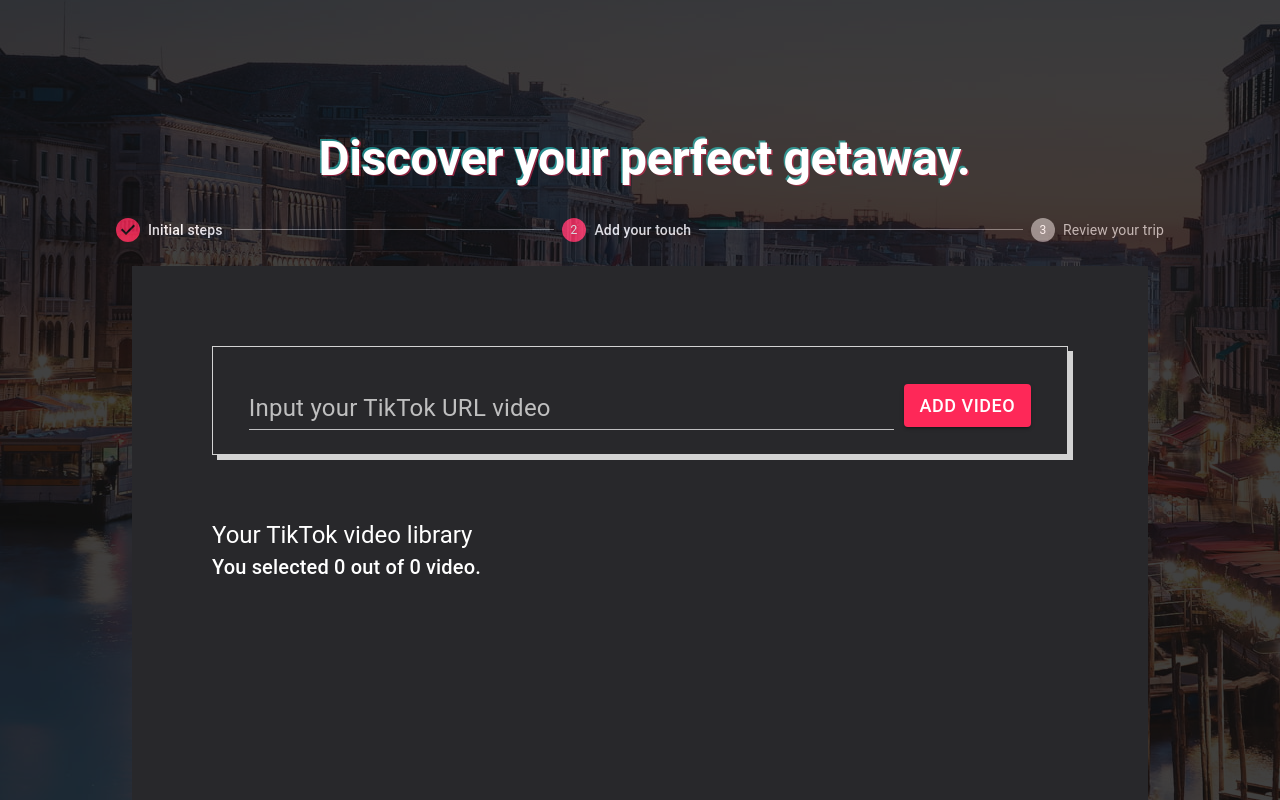
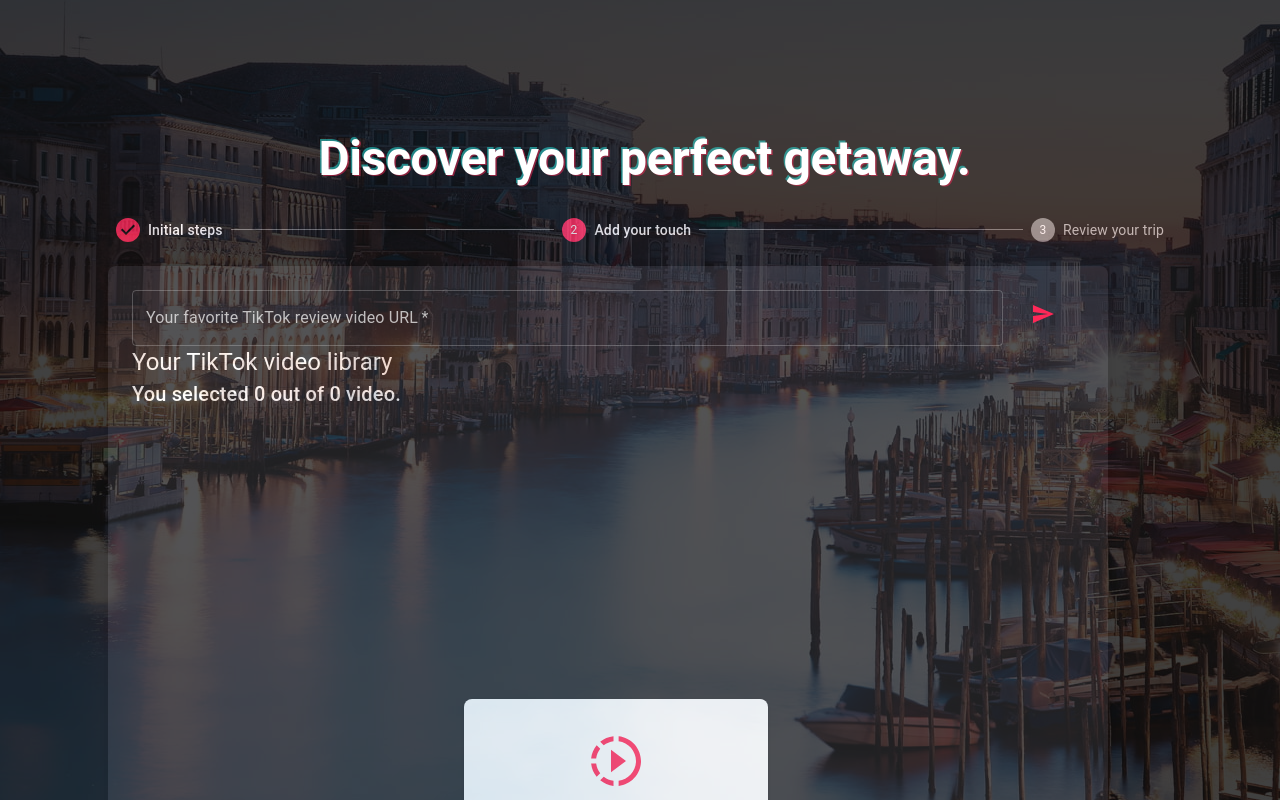
Before and after one commit to VietRocHack/TripPlanner-frontend, a React (Vite) app: page /create-trip in a window 1280 px wide. Both pictures are taken after a click on the button "NEXT". Shown: the top 800 px of the page. Built offline with nearby package versions, Linux system fonts and the light colour scheme.

Commit message:
Reworked a little bit design of video selector

```diff
--- a/src/components/TripCreator/TripCreator.tsx
+++ b/src/components/TripCreator/TripCreator.tsx
@@ -1,4 +1,3 @@
-import Box from "@mui/material/Box";
 import { ActivityTag, TripInfo } from "../../utils/types";
 import {
   Checkbox,
@@ -7,6 +6,7 @@ import {
   InputLabel,
   ListItemText,
   MenuItem,
+  Paper,
   Select,
   TextField,
 } from "@mui/material";
@@ -72,8 +72,13 @@ export default function TripCreator({
   };
 
   return (
-    <Box
-      sx={{ flexGrow: 1, padding: 2, background: "#28282B", maxWidth: 1200 }}
+    <Paper
+      sx={{
+        flexGrow: 1,
+        padding: 2,
+        background: "#28282B",
+        maxWidth: 1200,
+      }}
     >
       <Grid container spacing={2}>
         <Grid item xs={12} sm={6}>
@@ -150,6 +155,6 @@ export default function TripCreator({
           />
         </Grid>
       </Grid>
-    </Box>
+    </Paper>
   );
 }
--- a/src/components/TripSummary/TripSummary.tsx
+++ b/src/components/TripSummary/TripSummary.tsx
@@ -1,6 +1,6 @@
 import Box from "@mui/material/Box";
 import { TikTokVideoObject, TripInfo } from "../../utils/types";
-import { List, ListItem, ListItemText, Paper, Typography } from "@mui/material";
+import { Paper, Typography } from "@mui/material";
 import { convertTo12HourFormat } from "../../utils/utils";
 
 interface TripSummaryProps {
@@ -18,6 +18,7 @@ export default function TripSummary({ videos, tripInfo }: TripSummaryProps) {
         borderRadius: 2,
         marginTop: 3,
         width: "100%",
+        background: "#28282B",
         maxWidth: 1000,
       }}
     >
--- a/src/components/VideoSelector/VideoSelector.tsx
+++ b/src/components/VideoSelector/VideoSelector.tsx
@@ -1,17 +1,19 @@
 import {
   Box,
-  Button,
   Checkbox,
+  CircularProgress,
   Experimental_CssVarsProvider as CssVarsProvider,
   experimental_extendTheme as extendMuiTheme,
   FormControlLabel,
   FormGroup,
   Grid,
   IconButton,
+  Paper,
   TextField,
   Typography,
+  useMediaQuery,
 } from "@mui/material";
-import { ChangeEvent, Dispatch, useEffect, useState } from "react";
+import { Dispatch, useEffect, useState } from "react";
 import AspectRatio from "@mui/joy/AspectRatio";
 import { checkTikTokUrl, cleanTikTokVideoURL } from "../../utils/utils";
 import SlowMotionVideoIcon from "@mui/icons-material/SlowMotionVideo";
@@ -19,7 +21,7 @@ import DeleteIcon from "@mui/icons-material/Delete";
 import { TikTokVideoObject } from "../../utils/types";
 import { extendTheme as extendJoyTheme } from "@mui/joy/styles";
 import { deepmerge } from "@mui/utils";
-
+import { Send } from "@mui/icons-material"; // Import icon for button
 interface VideoSelectorProps {
   videos: Map<string, TikTokVideoObject>;
   setVideos: Dispatch<React.SetStateAction<Map<string, TikTokVideoObject>>>;
@@ -40,6 +42,7 @@ export default function VideoSelector({
   videos,
   setVideos,
 }: VideoSelectorProps) {
+  const isMobile = useMediaQuery(theme.breakpoints.down("sm"));
   const [vid, setVid] = useState<string>("");
   const [listVid, setListVid] = useState<TikTokVideoObject[]>(
     JSON.parse(localStorage.getItem("listVid") ?? "[]")
@@ -108,10 +111,6 @@ export default function VideoSelector({
   //   setListVid((prevListVid) => prevListVid.filter((_, i) => i !== index));
   // }
 
-  const handleVid = (event: ChangeEvent<HTMLInputElement>) => {
-    setVid(event.target.value);
-  };
-
   const handleDeleteVid = (index: number, video: TikTokVideoObject) => {
     setListVid((prevListVid) => prevListVid.filter((_, i) => i !== index));
     setVidIds((prev) => {
@@ -150,65 +149,42 @@ export default function VideoSelector({
         justifyContent: "center",
         maxWidth: 1500,
         width: "100%",
-        margin: 3,
-        marginBottom: { xs: 2, sm: 2 },
-        padding: 10,
-        position: "relative",
-        zIndex: "1",
-        background: "#28282B",
-        // filter: "drop-shadow(-10px -10px 0 #24f6f0) brightness(110%)",
-        // boxShadow: "11.6px 10px 0 0 #fe2d52",
       }}
     >
-      <Box
+      <Paper
+        elevation={3}
         sx={{
-          display: "flex",
-          justifyContent: "center",
-          alignItems: "center",
+          padding: 3,
+          borderRadius: 2,
+          marginTop: 3,
           width: "100%",
-          marginBottom: 8,
-          padding: 3,
-          border: "1px solid lightgrey",
-          boxShadow: "5px 5px 0 0 lightgrey",
+          background: "#28282B",
+          maxWidth: 1000,
         }}
       >
+        <Grid container spacing={2}>
+          <Grid item xs={11}>
             <TextField
+              id="location"
+              placeholder="https://www.tiktok.com/@drinklinknyc/video/7374836750948076846"
+              label="Your favorite TikTok review video URL"
+              variant="outlined"
               fullWidth
-          label="Input your TikTok URL video"
-          id="search-bar"
-          variant="standard"
-          onChange={handleVid}
-          value={vid}
+              required
+            />
+          </Grid>
+          <Grid item xs={1}>
+            <IconButton
+              size={isMobile ? "medium" : "large"}
+              // sx={{ ...(isMobile && { display: "inline-block" }) }}
               color="primary"
-          InputProps={{ style: { width: "auto" } }}
-          sx={{
-            marginBottom: { xs: 2, sm: 0 },
-            width: "80%",
-            color: "black",
-          }}
-          inputProps={{ style: { fontSize: "x-large" } }} // font size of input text
-          InputLabelProps={{ style: { fontSize: "x-large" } }} // font size of input label
-        />
-
-        <input
-          style={{ display: "none" }}
-          id="video-upload"
-          type="text"
-          value={vid}
-        />
-        <Button
-          variant="contained"
+              disabled={addingVid}
               onClick={handleAddVid}
-          sx={{
-            margin: "10px 0 0 10px",
-            fontSize: "large",
-          }}
-          disabled={addingVid}
             >
-          {addingVid ? "Adding...." : "Add video"}
-        </Button>
-      </Box>
-
+              {addingVid ? <CircularProgress color="primary" /> : <Send />}
+            </IconButton>
+          </Grid>
+        </Grid>
         <FormGroup>
           <Typography variant="h5">Your TikTok video library</Typography>
           <Typography variant="h6">
@@ -314,6 +290,7 @@ export default function VideoSelector({
             )}
           </Grid>
         </FormGroup>
+      </Paper>
     </Box>
   );
 }
```
Lines whose indentation alone changed are shown as unchanged.
